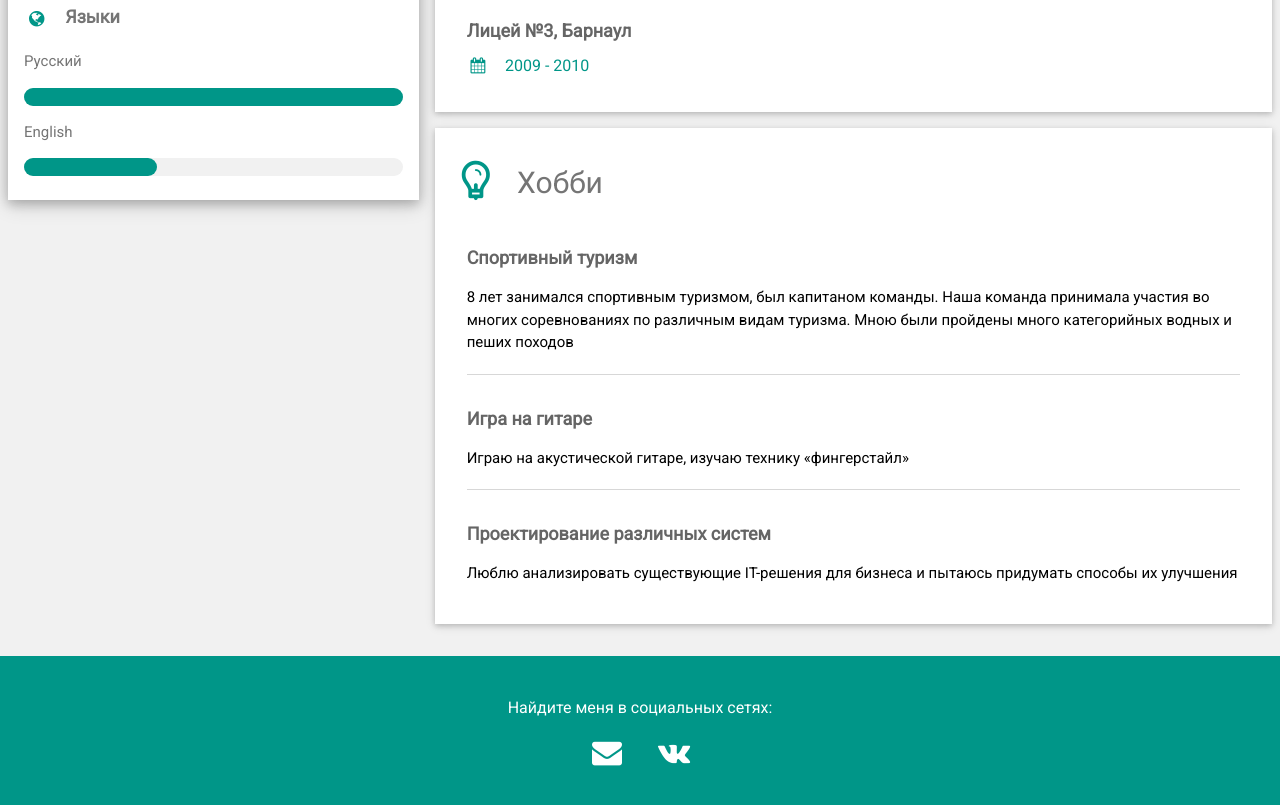
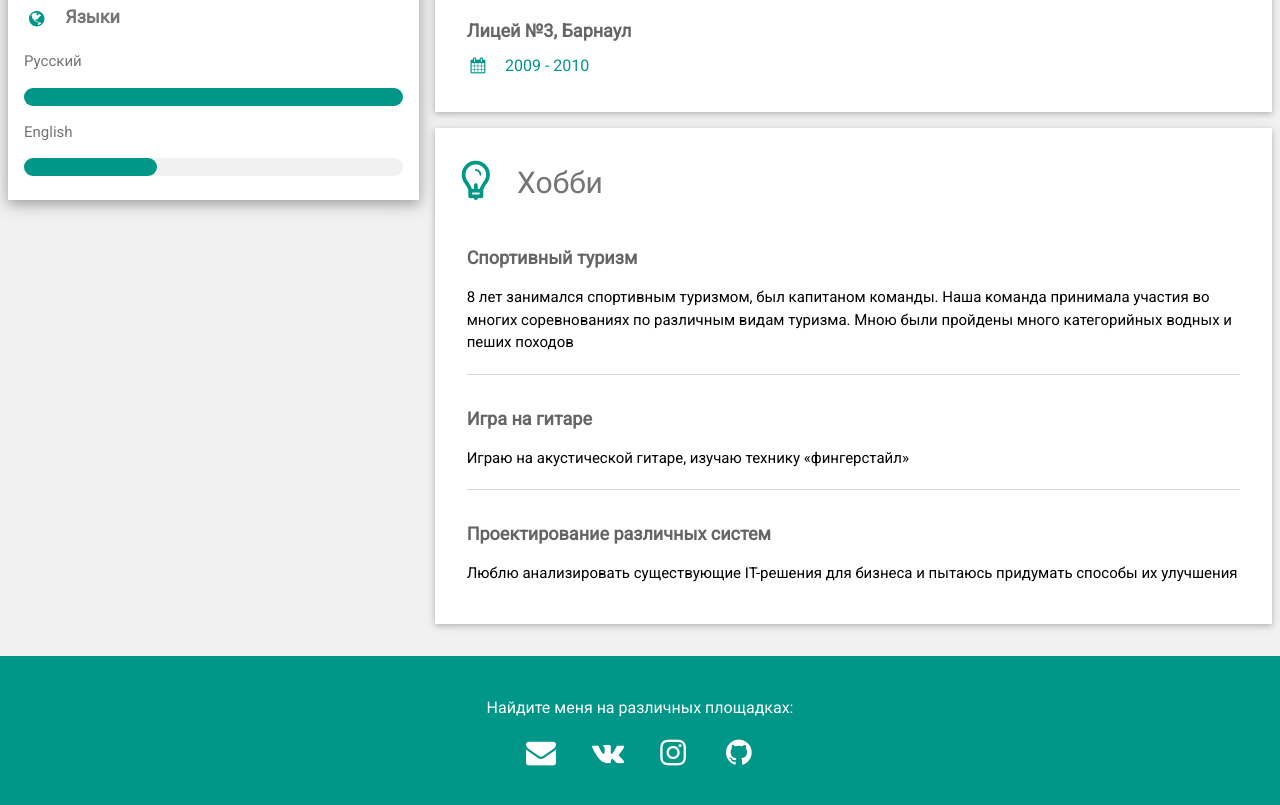
Before and after one commit to PavelDorogoy/about, a plain HTML site: page index.html in a window 1280 px wide. Shown: the part 1524-2329 px from the top of the page. Drawn offline with Linux system fonts and the light colour scheme.

Commit message:
Изменены шрифты и стили иконок и добавлены дополнительные ссылки

```diff
--- a/assets/css/fontello.css
+++ b/assets/css/fontello.css
@@ -1,11 +1,11 @@
 @font-face {
   font-family: 'fontello';
-  src: url('../font/fontello.eot?6070798');
-  src: url('../font/fontello.eot?6070798#iefix') format('embedded-opentype'),
-       url('../font/fontello.woff2?6070798') format('woff2'),
-       url('../font/fontello.woff?6070798') format('woff'),
-       url('../font/fontello.ttf?6070798') format('truetype'),
-       url('../font/fontello.svg?6070798#fontello') format('svg');
+  src: url('../font/fontello.eot?64318427');
+  src: url('../font/fontello.eot?64318427#iefix') format('embedded-opentype'),
+       url('../font/fontello.woff2?64318427') format('woff2'),
+       url('../font/fontello.woff?64318427') format('woff'),
+       url('../font/fontello.ttf?64318427') format('truetype'),
+       url('../font/fontello.svg?64318427#fontello') format('svg');
   font-weight: normal;
   font-style: normal;
 }
@@ -15,7 +15,7 @@
 @media screen and (-webkit-min-device-pixel-ratio:0) {
   @font-face {
     font-family: 'fontello';
-    src: url('../font/fontello.svg?6070798#fontello') format('svg');
+    src: url('../font/fontello.svg?64318427#fontello') format('svg');
   }
 }
 */
@@ -62,7 +62,14 @@
 .icon-phone:before { content: '\e804'; } /* '' */
 .icon-globe-1:before { content: '\e805'; } /* '' */
 .icon-lightbulb:before { content: '\e806'; } /* '' */
+.icon-twitter:before { content: '\f099'; } /* '' */
+.icon-facebook:before { content: '\f09a'; } /* '' */
+.icon-github-circled:before { content: '\f09b'; } /* '' */
 .icon-certificate:before { content: '\f0a3'; } /* '' */
 .icon-mail-alt:before { content: '\f0e0'; } /* '' */
 .icon-suitcase:before { content: '\f0f2'; } /* '' */
+.icon-youtube:before { content: '\f167'; } /* '' */
+.icon-instagram:before { content: '\f16d'; } /* '' */
+.icon-skype:before { content: '\f17e'; } /* '' */
 .icon-vkontakte:before { content: '\f189'; } /* '' */
+.icon-wordpress:before { content: '\f19a'; } /* '' */
--- a/index.html
+++ b/index.html
@@ -205,10 +205,12 @@
 </div>
 
 <footer>
-  <p>Найдите меня в социальных сетях:</p>
+  <p>Найдите меня на различных площадках:</p>
   <ul class="social">
     <li><a href="mailto:dorogoi_pavel@mail.com" title="mail.ru" target="_blank"><i class="icon-mail-alt"></i></a></li>
     <li><a href="https://vk.com/dorogoi_pavel" title="Вконтакте" target="_blank"><i class="icon-vkontakte"></i></a></li>
+	<li><a href="https://www.instagram.com/pavel_dorogoi/" title="Instagram" target="_blank"><i class="icon-instagram"></i></a></li>
+    <li><a href="https://github.com/PavelDorogoy" title="GitHub" target="_blank"><i class="icon-github-circled"></i></a></li>
   </ul>
 </footer>
 
```
Also changed, not shown: assets/font/fontello.ttf, assets/font/fontello.woff, assets/font/fontello.woff2, 2 other files.
